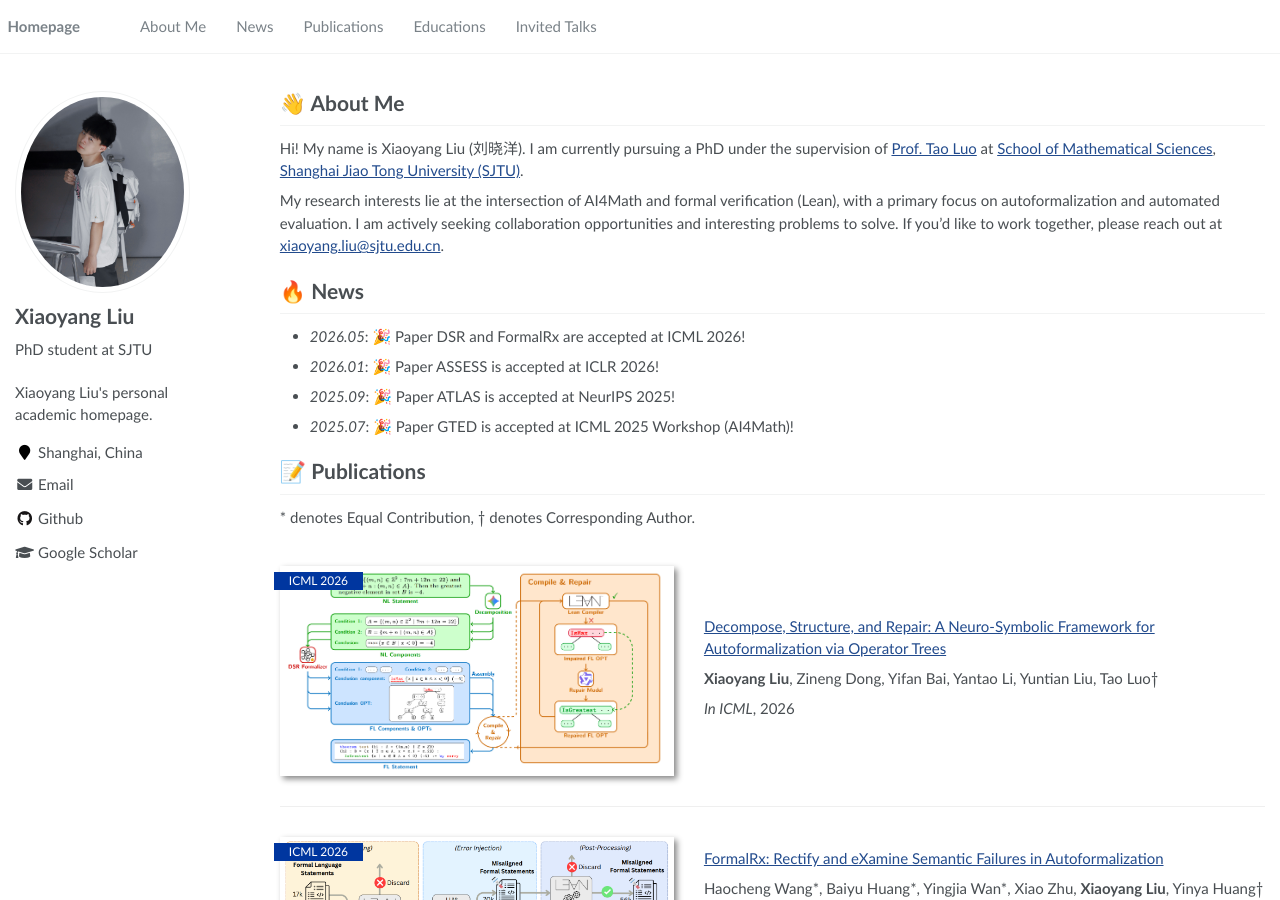
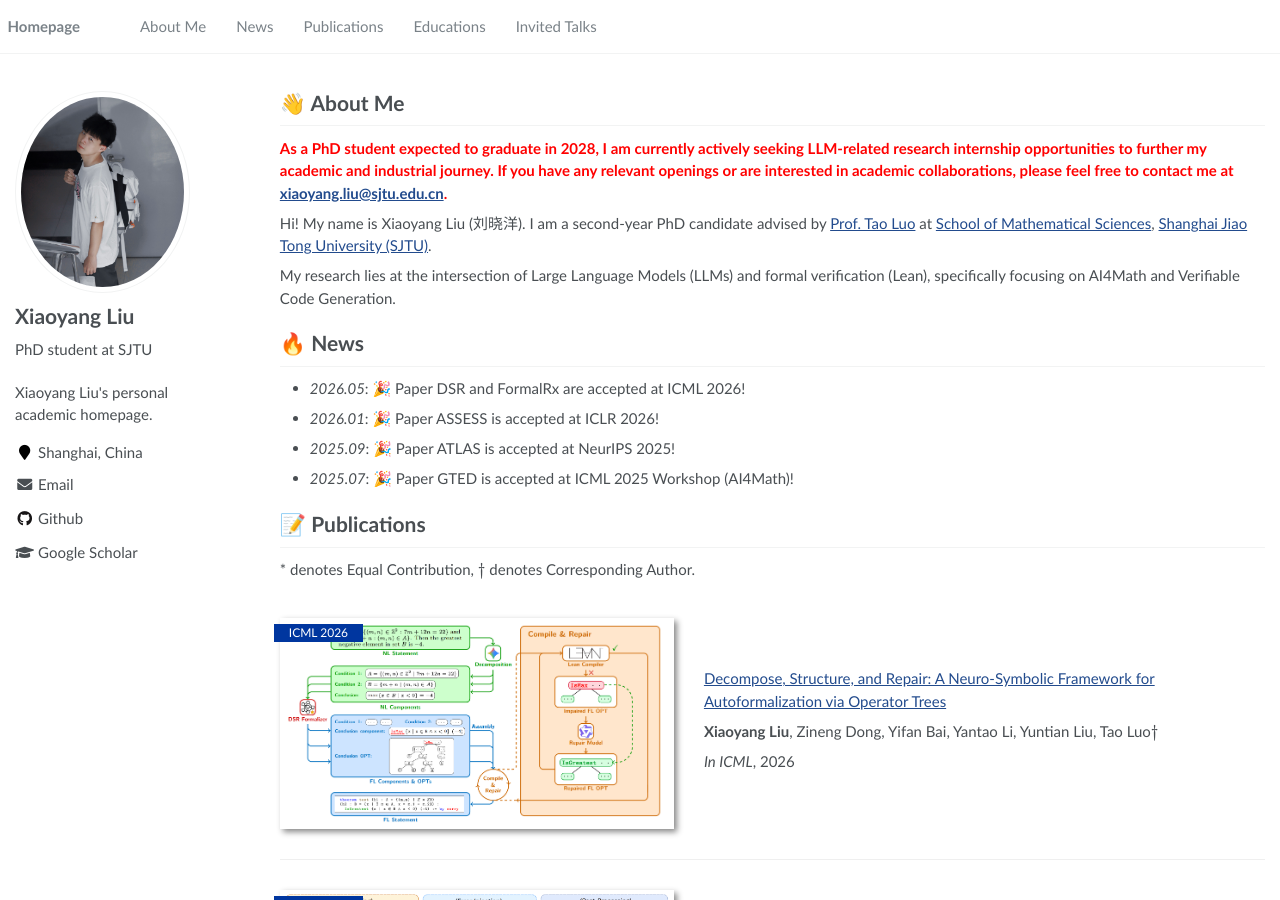
Before and after one commit to XiaoyangLiu-sjtu/XiaoyangLiu-sjtu.github.io, a Jekyll site: the page built from _pages/about.md, in a window 1280 px wide and 900 px high. Built offline with Jekyll 4.4.1, drawn with Linux system fonts in a browser that asks for light colours; formulas are drawn with MathJax 3.

Commit message:
add research intern

```diff
--- a/_pages/about.md
+++ b/_pages/about.md
@@ -19,9 +19,11 @@ redirect_from:
 
 
 # 👋 About Me
-Hi! My name is Xiaoyang Liu (刘晓洋). I am currently pursuing a PhD under the supervision of [Prof. Tao Luo](https://math.sjtu.edu.cn/Default/teachershow/tags/MDAwMDAwMDAwMLKIet0) at [School of Mathematical Sciences](https://math.sjtu.edu.cn/Default/index/), [Shanghai Jiao Tong University (SJTU)](https://www.sjtu.edu.cn/).
+<b><span style="color:red;">As a PhD student expected to graduate in 2028, I am currently actively seeking LLM-related research internship opportunities to further my academic and industrial journey. If you have any relevant openings or are interested in academic collaborations, please feel free to contact me at [xiaoyang.liu@sjtu.edu.cn](xiaoyang.liu@sjtu.edu.cn).</span></b>
 
-My research interests lie at the intersection of AI4Math and formal verification (Lean), with a primary focus on autoformalization and automated evaluation. I am actively seeking collaboration opportunities and interesting problems to solve. If you'd like to work together, please reach out at [xiaoyang.liu@sjtu.edu.cn](xiaoyang.liu@sjtu.edu.cn).
+Hi! My name is Xiaoyang Liu (刘晓洋). I am a second-year PhD candidate advised by [Prof. Tao Luo](https://math.sjtu.edu.cn/Default/teachershow/tags/MDAwMDAwMDAwMLKIet0) at [School of Mathematical Sciences](https://math.sjtu.edu.cn/Default/index/), [Shanghai Jiao Tong University (SJTU)](https://www.sjtu.edu.cn/).
+
+My research lies at the intersection of Large Language Models (LLMs) and formal verification (Lean), specifically focusing on AI4Math and Verifiable Code Generation.
 
 
 # 🔥 News
```
